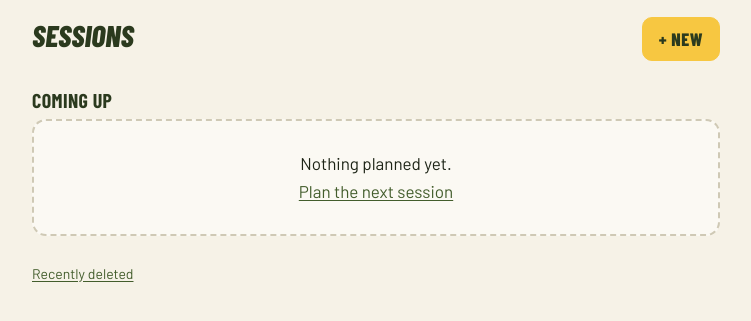
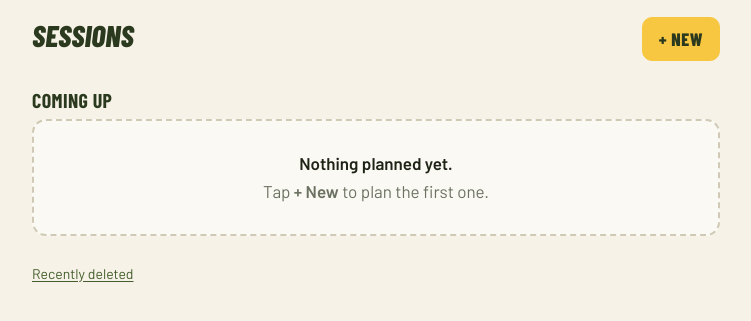
Before and after one commit to mussiscoding/rugby-coaching, a FastAPI app: template app/templates/home_coach.html in a window 1280 px wide. Shown: the part 39-360 px from the top of the page, without its empty margins (264-1015 px from the left). Run offline with FastAPI, Linux system fonts and the light colour scheme; the template is opened without the code that fills it, so the values that code supplies are empty.

Commit message:
fix: home empty state offers 'Copy last session' instead of a duplicate New link
Co-Authored-By: Claude Opus 5.5 <noreply@anthropic.com>

```diff
--- a/app/templates/home_coach.html
+++ b/app/templates/home_coach.html
@@ -19,7 +19,15 @@
   {% if upcoming %}
     <ul class="cards">{% for s in upcoming %}{{ session_row(s) }}{% endfor %}</ul>
   {% else %}
-    <div class="empty"><p>Nothing planned yet.</p><p><a href="/sessions/new">Plan the next session</a></p></div>
+    <div class="empty">
+      <p><strong>Nothing planned yet.</strong></p>
+      {% if past %}
+        <p class="muted">Start from last time and change what you need.</p>
+        <p><a class="button" href="/sessions/{{ past[0].id }}/copy">Copy last session ({{ past[0].date|day_short }} {{ past[0].date|day_num }} {{ past[0].date|month_short }})</a></p>
+      {% else %}
+        <p class="muted">Tap <strong>+ New</strong> to plan the first one.</p>
+      {% endif %}
+    </div>
   {% endif %}
 
   {% if past %}
```
